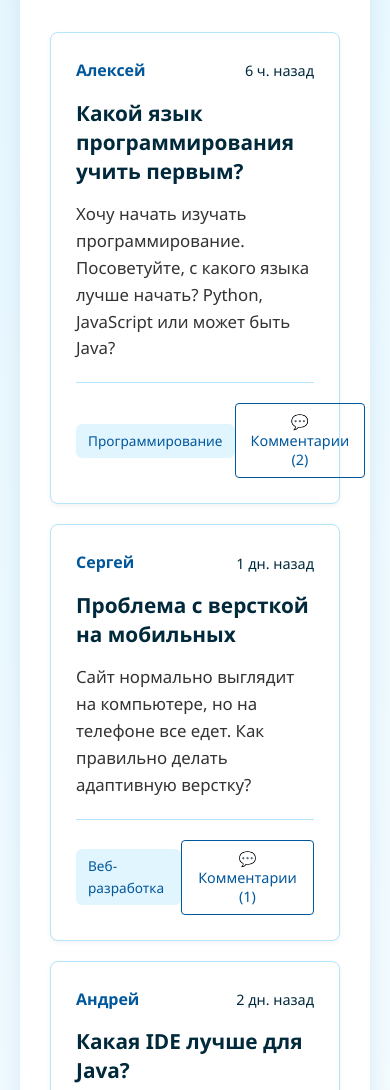
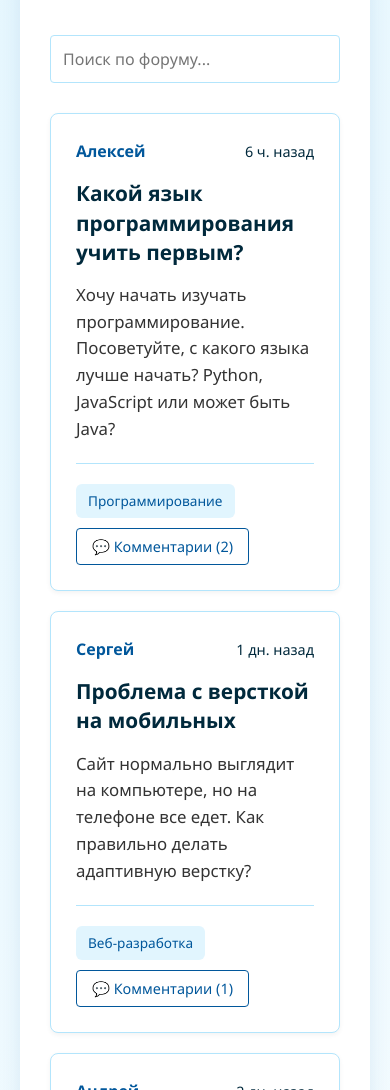
Before and after one commit to wjoxx/forum.github.io, a plain HTML site: page index.html in a window 390 px wide. Shown: the part 579-1669 px from the top of the page. Drawn offline with Linux system fonts and the light colour scheme.

Commit message:
Update styles.css

```diff
--- a/styles.css
+++ b/styles.css
@@ -114,10 +114,13 @@ h2 {
     justify-content: space-between;
     align-items: center;
     margin-bottom: 30px;
+    flex-wrap: wrap;
+    gap: 15px;
 }
 
 .search-box {
     width: 300px;
+    min-width: 250px;
 }
 
 .posts-container {
@@ -149,6 +152,8 @@ h2 {
     justify-content: space-between;
     align-items: center;
     margin-bottom: 15px;
+    flex-wrap: wrap;
+    gap: 10px;
 }
 
 .post-author {
@@ -182,6 +187,8 @@ h2 {
     margin-top: 20px;
     padding-top: 20px;
     border-top: 1px solid var(--border-color);
+    flex-wrap: wrap;
+    gap: 10px;
 }
 
 .post-category {
@@ -281,7 +288,6 @@ footer {
 
 .empty-state i {
     font-size: 4rem;
-    color: var(--border-color);
     margin-bottom: 20px;
     opacity: 0.5;
 }
@@ -297,7 +303,7 @@ footer {
     opacity: 0.8;
 }
 
-/* Упрощенное модальное окно */
+/* Модальное окно */
 .modal {
     position: fixed;
     top: 0;
@@ -358,7 +364,7 @@ footer {
     background-color: var(--light-blue);
 }
 
-/* Упрощенный пост в модальном окне */
+/* Стили для модального окна */
 .modal .post-card {
     background-color: var(--light-blue);
     border: 1px solid var(--border-color);
@@ -382,7 +388,6 @@ footer {
     color: var(--text-color);
 }
 
-/* Упрощенные комментарии */
 .modal .comments-section {
     margin-top: 25px;
 }
@@ -407,14 +412,16 @@ footer {
 }
 
 .modal .comment-author {
+    font-weight: bold;
+    color: var(--primary-blue);
     font-size: 0.9rem;
 }
 
 .modal .comment-date {
+    color: var(--dark-blue);
     font-size: 0.8rem;
 }
 
-/* Упрощенная форма комментария */
 .modal .form-container {
     background-color: var(--white);
     border: 1px solid var(--border-color);
@@ -450,3 +457,29 @@ footer {
     padding: 12px;
     font-size: 1rem;
 }
+
+/* Адаптивность */
+@media (max-width: 768px) {
+    .forum-header {
+        flex-direction: column;
+        align-items: stretch;
+    }
+
+    .search-box {
+        width: 100%;
+    }
+
+    .nav-tabs {
+        flex-direction: column;
+    }
+
+    .post-meta {
+        flex-direction: column;
+        align-items: flex-start;
+    }
+
+    .modal-content {
+        padding: 15px;
+        margin: 10px;
+    }
+}
```
